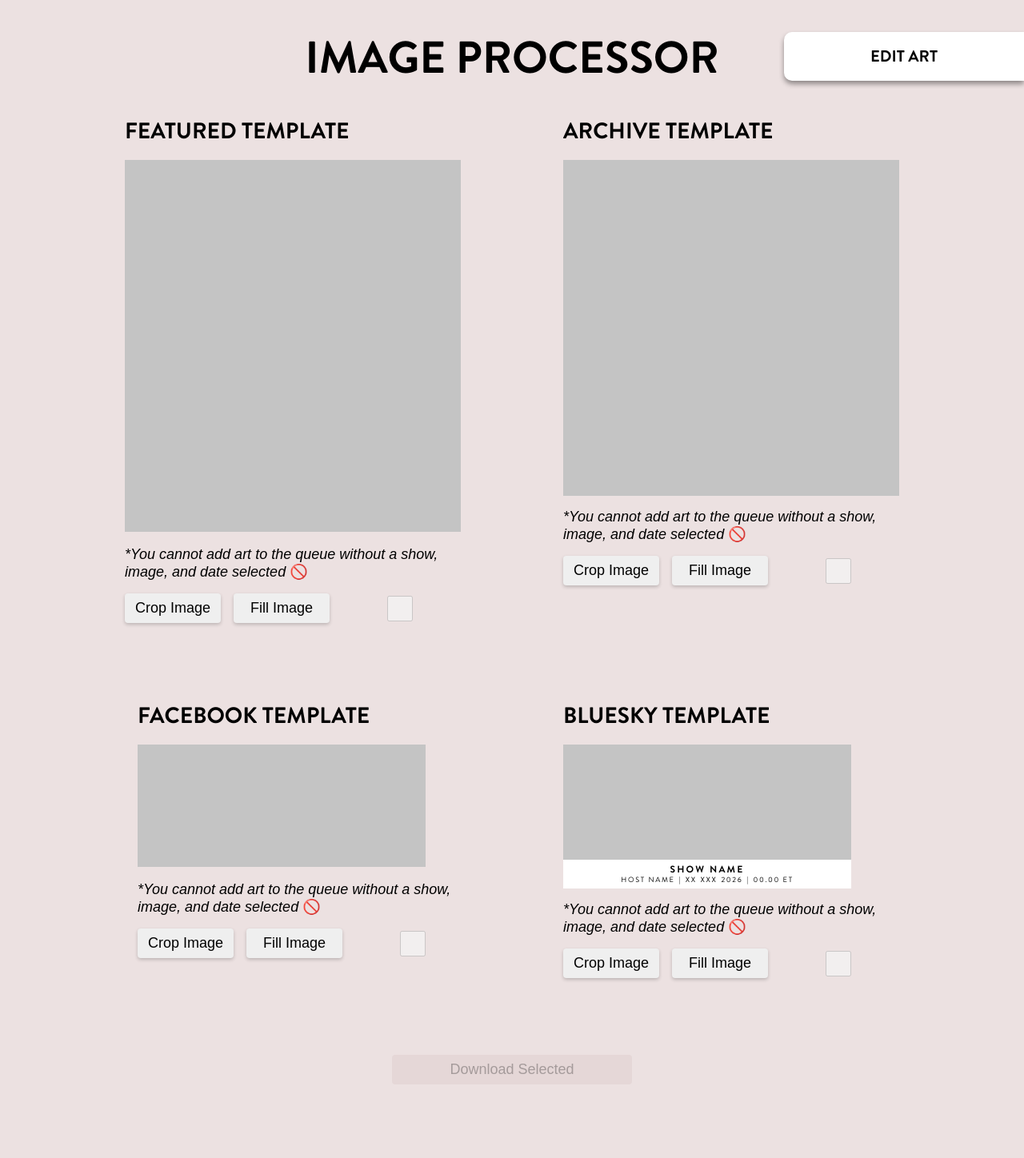
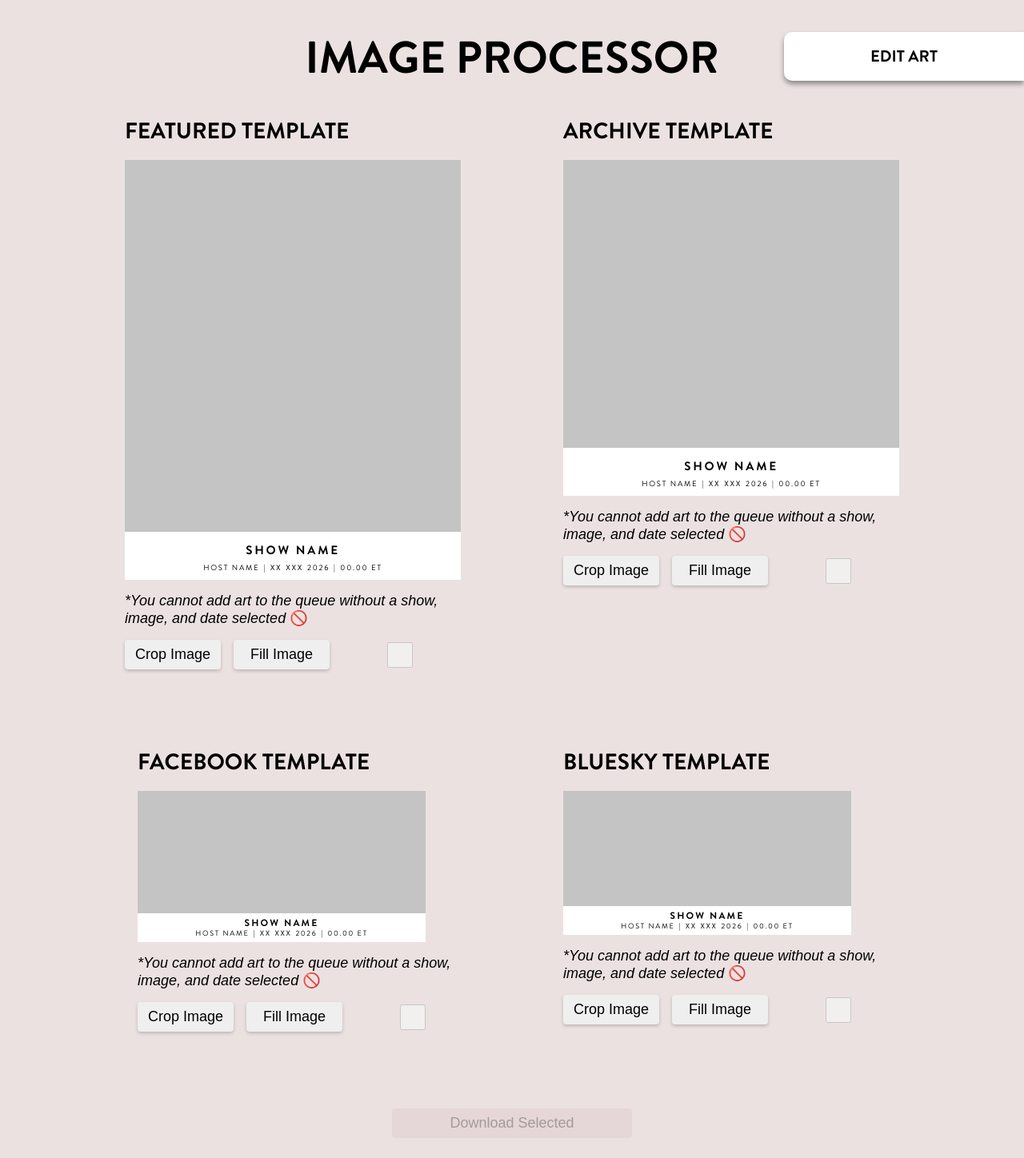
Before and after one commit to rmarafioti/image_processor, a React (Vite) app: page / in a window 1280 px wide. Shown: the top 1448 px of the page at 80% size. Built offline with nearby package versions, Linux system fonts and the light colour scheme.

Commit message:
styling: fix all styles for new formatting

```diff
--- a/src/styling/archive_template.module.css
+++ b/src/styling/archive_template.module.css
@@ -15,16 +15,24 @@
   margin-top: 1rem;
 }
 
-.image_container {
+.image_container_inner {
   display: flex;
   flex-direction: column;
-  justify-content: flex-end;
+  /*justify-content: flex-end;*/
   height: 1400px;
   width: 1400px;
-  background-color: #c4c4c4;
+  /*background-color: #c4c4c4;*/
   transform: scale(0.3);
   transform-origin: top left;
 
+  /*background-size: cover;
+  background-position: center;*/
+}
+
+.image_container {
+  width: 1400px;
+  height: 1200px;
+  background-color: #c4c4c4;
   background-size: cover;
   background-position: center;
 }
--- a/src/styling/facebook_template.module.css
+++ b/src/styling/facebook_template.module.css
@@ -6,21 +6,29 @@
 .image_container_wrapper {
   /* Compensate for the space the untransformed element would occupy */
   width: calc(1200px * 0.3);
-  height: calc(630px * 0.245);
+  height: calc(630px * 0.3);
   overflow: hidden;
   margin-top: 1rem;
 }
 
-.image_container {
+.image_container_inner {
   display: flex;
   flex-direction: column;
-  justify-content: flex-end;
-  height: 510px;
+  /*justify-content: flex-end;*/
+  height: 630px;
   width: 1200px;
-  background-color: #c4c4c4;
+  /*background-color: #c4c4c4;*/
   transform: scale(0.3);
   transform-origin: top left;
 
+  /*background-size: cover;
+  background-position: center;*/
+}
+
+.image_container {
+  width: 1200px;
+  height: 510px;
+  background-color: #c4c4c4;
   background-size: cover;
   background-position: center;
 }
--- a/src/styling/featured_template.module.css
+++ b/src/styling/featured_template.module.css
@@ -6,21 +6,29 @@
 .image_container_wrapper {
   /* Compensate for the space the untransformed element would occupy */
   width: calc(1400px * 0.3);
-  height: calc(1750px * 0.267);
+  height: calc(1750px * 0.3);
   overflow: hidden;
   margin-top: 1rem;
 }
 
-.image_container {
+.image_container_inner {
   display: flex;
   flex-direction: column;
-  justify-content: flex-end;
-  height: 1550px;
+  /*justify-content: flex-end;*/
+  height: 1750px;
   width: 1400px;
-  background-color: #c4c4c4;
+  /*background-color: #c4c4c4;*/
   transform: scale(0.3);
   transform-origin: top left;
 
+  /*background-size: cover;
+  background-position: center;*/
+}
+
+.image_container {
+  width: 1400px;
+  height: 1550px;
+  background-color: #c4c4c4;
   background-size: cover;
   background-position: center;
 }
```
